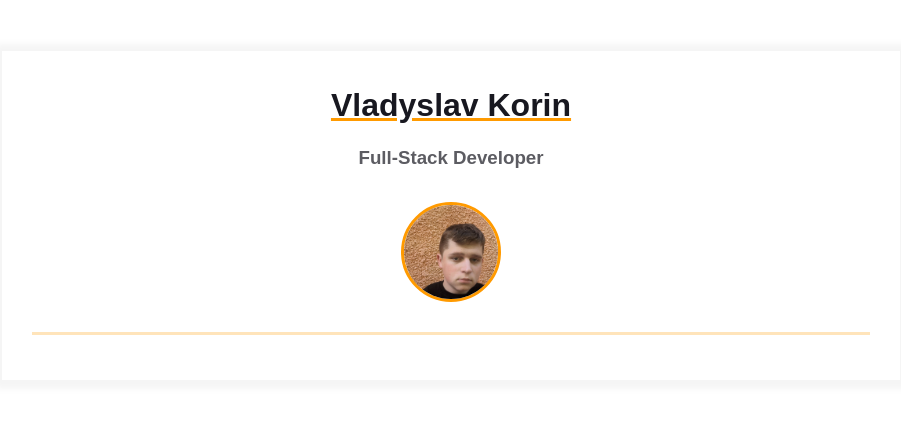
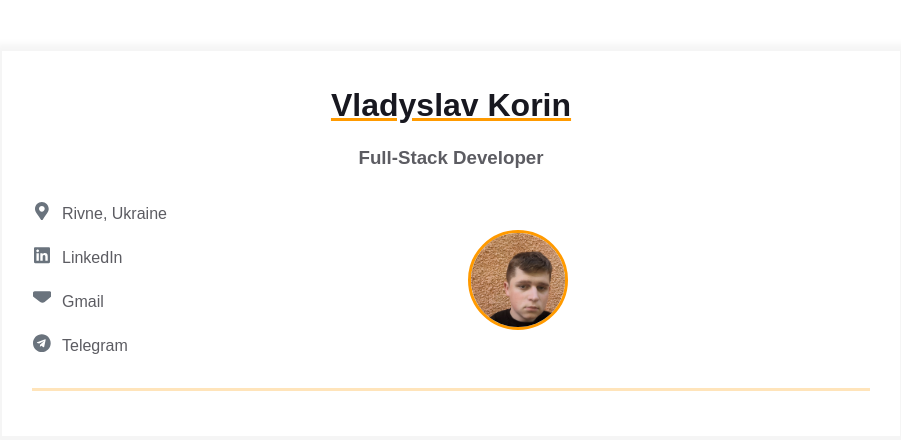
Before and after one commit to vldkorin/homepage, a plain HTML site: page index.html in a window 1280 px wide. Shown: the whole page, without its empty margins (189-1090 px from the left). Drawn offline with Linux system fonts and the light colour scheme.

Commit message:
Add full contact info: location, LinkedIn, email, and Telegram

```diff
--- a/index.html
+++ b/index.html
@@ -15,7 +15,68 @@
             <h3 class="contact-info-sub-header">Full-Stack Developer</h3>
 
             <div class="contact-info-container flex-horizontal">
-              <div class="contact-info-block"></div>
+              <div class="contact-info-block">
+                <a href="#" rel="author" class="contact-info-item">
+                  <div class="contact-info-item-icon-wrapper">
+                    <svg class="contact-info-item-icon" xmlns="http://www.w3.org/2000/svg" viewBox="0 0 384 512">
+                      <path
+                        d="M172.268 501.67C26.97 291.031 0 269.413 0 192 0 85.961 85.961 0
+                           192 0s192 85.961 192 192c0 77.413-26.97 99.031-172.268 309.67-9.535
+                           13.774-29.93 13.773-39.464 0zM192 272c44.183 0 80-35.817
+                           80-80s-35.817-80-80-80-80 35.817-80 80 35.817 80 80 80z"
+                      ></path>
+                    </svg>
+                  </div>
+                  <span>Rivne, Ukraine</span>
+                </a>
+
+                <a href="https://www.linkedin.com/in/vladyslav-korin-35664528b/" rel="author" class="contact-info-item">
+                  <div class="contact-info-item-icon-wrapper">
+                    <svg class="contact-info-item-icon" xmlns="http://www.w3.org/2000/svg" viewBox="0 0 448 512">
+                      <path
+                        d="M416 32H31.9C14.3 32 0 46.5 0 64.3v383.4C0 465.5 14.3 480 31.9
+                           480H416c17.6 0 32-14.5 32-32.3V64.3c0-17.8-14.4-32.3-32-32.3zM135.4
+                           416H69V202.2h66.5V416zm-33.2-243c-21.3 0-38.5-17.3-38.5-38.5S80.9
+                           96 102.2 96c21.2 0 38.5 17.3 38.5 38.5 0 21.3-17.2 38.5-38.5
+                           38.5zm282.1 243h-66.4V312c0-24.8-.5-56.7-34.5-56.7-34.6 0-39.9
+                           27-39.9 54.9V416h-66.4V202.2h63.7v29.2h.9c8.9-16.8 30.6-34.5
+                           62.9-34.5 67.2 0 79.7 44.3 79.7 101.9V416z"
+                      ></path>
+                    </svg>
+                  </div>
+                  <span>LinkedIn</span>
+                </a>
+
+                <a href="mailto:korinvlad2@gmail.com" class="contact-info-item">
+                    <div class="contact-info-item-icon-wrapper">
+                      <svg class="contact-info-item-icon" xmlns="http://www.w3.org/2000/svg" viewBox="0 0 512 512">
+                        <path
+                          d="M502.3 190.8L327.4 338c-16.5 13.9-39.7 21.6-63.4 21.6s-46.9-7.6-63.4-21.6L9.7
+                            190.8C3.9 185.5 0 178.2 0 170.3V80c0-26.5 21.5-48 48-48h416c26.5 0 48 21.5
+                            48 48v90.3c0 7.9-3.9 15.2-9.7 20.5z"
+                        />
+                      </svg>
+                    </div>
+                    <span>Gmail</span>
+                  </a>
+
+                  <a href="https://t.me/nirokvalsidalv" class="contact-info-item">
+                    <div class="contact-info-item-icon-wrapper">
+                      <svg class="contact-info-item-icon" xmlns="http://www.w3.org/2000/svg" viewBox="0 0 496 512">
+                        <path
+                          d="M248 8C111.033 8 0 119.033 0 256s111.033 248 248 248
+                             248-111.033 248-248S384.967 8 248 8zm104.265 169.45l-38.594
+                             181.967c-2.893 13.161-10.52 16.432-21.304
+                             10.238l-58.898-43.463-28.393 27.337c-3.129 3.128-5.749
+                             5.749-11.799 5.749l4.2-59.5 108.504-97.87c4.717-4.2-1.017-6.551-7.32-2.351L172.267
+                             266.816l-56.7-17.7c-12.325-3.842-12.53-12.325
+                             2.569-18.211l221.82-85.527c10.198-3.842 19.078 2.351 15.609 18.072z"
+                        />
+                      </svg>
+                    </div>
+                    <span>Telegram</span>
+                  </a>
+              </div>
 
               <div class="contact-info-block contact-info-block-center">
                 <img class="contact-info-avatar" src="assets/avatar.jpg" alt="Avatar" />
```
